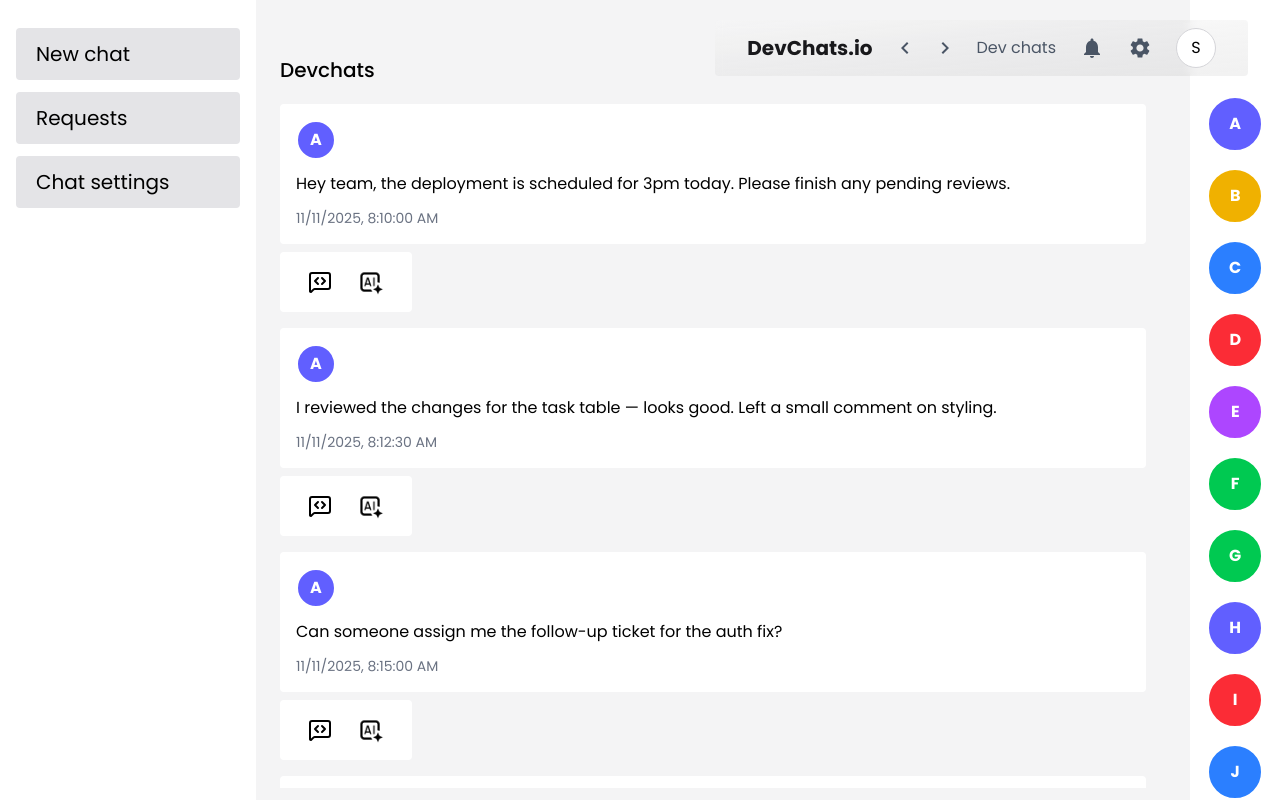
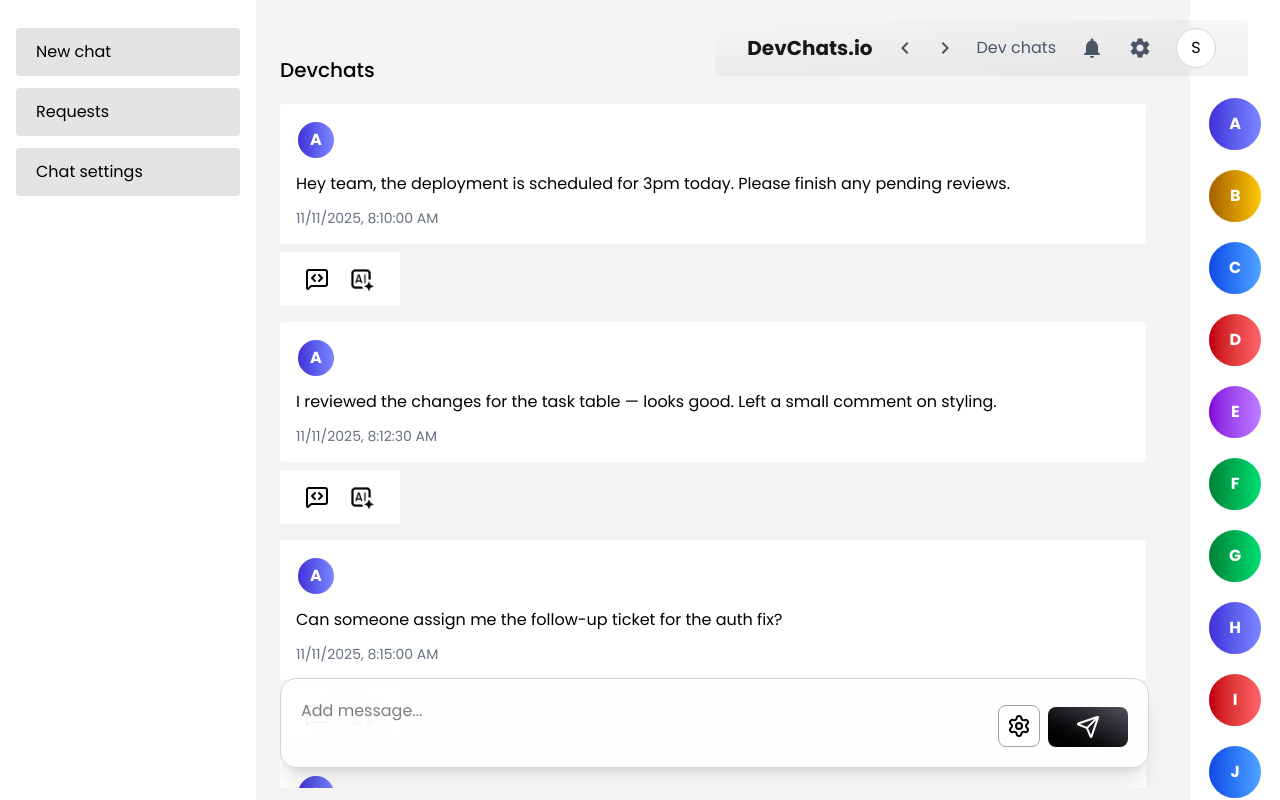
Before and after one commit to abhijithes/devchat-frontend, a React (Vite) app: page /chat in a window 1280 px wide. Built offline with nearby package versions, Linux system fonts and the light colour scheme; no server answers; sample sign-in values are in the browser's storage.

Commit message:
changes-ui

```diff
--- a/src/components/userIcon/usericon.tsx
+++ b/src/components/userIcon/usericon.tsx
@@ -16,14 +16,14 @@ export interface UserIconProps {
 const UserIcon: React.FC<UserIconProps> = ({ user, style }) => {
   const navigation = useNavigate();
   const colors: string[] = [
-    "bg-red-500",
-    "bg-blue-500",
-    "bg-green-500",
-    "bg-yellow-500",
-    "bg-purple-500",
-    "bg-pink-500",
-    "bg-indigo-500",
-    "bg-teal-500",
+    "bg-linear-to-r from-red-700  to-red-400",
+    "bg-linear-to-r from-blue-700  to-blue-400",
+    "bg-linear-to-r from-green-700  to-green-400",
+    "bg-linear-to-r from-yellow-700  to-yellow-400",
+    "bg-linear-to-r from-purple-700  to-purple-400",
+    "bg-linear-to-r from-pink-700  to-pink-400",
+    "bg-linear-to-r from-indigo-700  to-indigo-400",
+    "bg-linear-to-r from-teal-700  to-teal-400",
   ];
 
   const handleNavigateToProfile = () => {
--- a/src/constant/messages.ts
+++ b/src/constant/messages.ts
@@ -77,6 +77,20 @@ export const messages: Message[] = [
     createdAt: '2025-11-11T08:32:00.000Z',
     isRead: false,
   },
+  {
+    _id: 'msg-10',
+    senderId: 'user-10',
+    content: "I'll join the stand-up remotely — in a different timezone today.",
+    createdAt: '2025-11-11T08:32:00.000Z',
+    isRead: false,
+  },
+  {
+    _id: 'msg-10',
+    senderId: 'user-10',
+    content: "I'll join the stand-up remotely — in a different timezone today.",
+    createdAt: '2025-11-11T08:32:00.000Z',
+    isRead: false,
+  },
 ];
 
 export default messages;
--- a/src/layouts/ChatLayout.tsx
+++ b/src/layouts/ChatLayout.tsx
@@ -6,16 +6,16 @@ const ChatLayout: React.FC = () => {
   return (
     <div className="w-full h-screen  flex items-center  overflow-hidden ">
       {/* Left Sidebar */}
-      <aside className="w-1/5 h-full  p-4">
+      <aside className="w-full md:w-64 h-full  p-4">
         {/* Left sidebar content */}
         <ul>
-          <li className="text-xl bg-zinc-200 px-5 py-3 mt-3 rounded hover:bg-zinc-300">
+          <li className="text-base bg-zinc-200 px-5 py-3 mt-3 rounded hover:bg-zinc-300">
             New chat
           </li>
-          <li className="text-xl bg-zinc-200 px-5 py-3 mt-3 rounded hover:bg-zinc-300">
+          <li className="text-base bg-zinc-200 px-5 py-3 mt-3 rounded hover:bg-zinc-300">
             Requests
           </li>
-          <li className="text-xl bg-zinc-200 px-5 py-3 mt-3 rounded hover:bg-zinc-300">
+          <li className="text-base bg-zinc-200 px-5 py-3 mt-3 rounded hover:bg-zinc-300">
             Chat settings
           </li>
         </ul>
--- a/src/pages/chats-window/ChatWindow.tsx
+++ b/src/pages/chats-window/ChatWindow.tsx
@@ -1,14 +1,50 @@
 import messages, { type Message } from "../../constant/messages";
 import MessageBox from "../../components/chats/MessageBox";
+import { Send, Settings } from "lucide-react";
+import { useEffect, useRef } from "react";
 
 const ChatWindow = () => {
+  const textareaRef = useRef(null);
+  const messagesRef = useRef(null);
+
+  useEffect(() => {
+    if (messagesRef.current) {
+      // messagesRef.current.scrollTop = messagesRef.current.scrollHeight;
+      console.log(messagesRef.current.scrollHeight);
+    }
+  }, []);
+
+  const autoResize = () => {
+    const ta = textareaRef.current;
+    ta.style.height = "auto"; // reset
+    ta.style.height = ta.scrollHeight + "px"; // set to content height
+  };
   return (
-    <section className="w-full h-full     overflow-auto flex flex-col ">
+    <section className="w-full h-full     overflow-auto flex flex-col relative ">
       <h1 className="sub-heading mb-5">Devchats</h1>
-      <div className="w-full h-full pr-5  overflow-auto flex flex-col pb-10">
+      <div
+        ref={messagesRef}
+        className="w-full h-full pr-5  overflow-auto flex flex-col pb-32"
+      >
         {messages.map((msg: Message) => (
           <MessageBox key={msg._id} {...msg} />
         ))}
+      </div>
+      <div className="w-[98%] h-max bg-white/90 backdrop-blur-2xl shadow-xl border border-zinc-300 rounded-2xl flex gap-2 items-end p-5 absolute bottom-5 z-20 ">
+        <textarea
+          ref={textareaRef}
+          onInput={autoResize}
+          name="chat-input"
+          id="chat-input"
+          className="w-full   outline-none min-h-8 max-h-[30vh] resize-none bg-transparent scrollbar-hide text-black "
+          placeholder="Add message..."
+        />
+        <button className="!w-max input-grad-btn-invert centered ">
+          <Settings />
+        </button>
+        <button className="!w-max input-grad-btn centered ">
+          <Send />
+        </button>
       </div>
     </section>
   );
--- a/src/theme.css
+++ b/src/theme.css
@@ -93,5 +93,26 @@
 }
 
 .icon-hover {
-  @apply p-2 rounded-full hover:bg-zinc-200 transition-transform cursor-pointer;
+  position: relative;
+  z-index: 5;
+  cursor: pointer;
+  padding: 5px;
 }
+
+.icon-hover::after {
+  content: "";
+  width: 100%;
+  height: 100%;
+  background-color: rgba(203, 203, 203, 0.345);
+  border-radius: 50%;
+  position: absolute;
+  left: 0;
+  top: 0;
+  z-index: -1;
+  scale: 0;
+  transition: 0.1s;
+}
+
+.icon-hover:hover::after {
+  scale: 1.2;
+}
```
